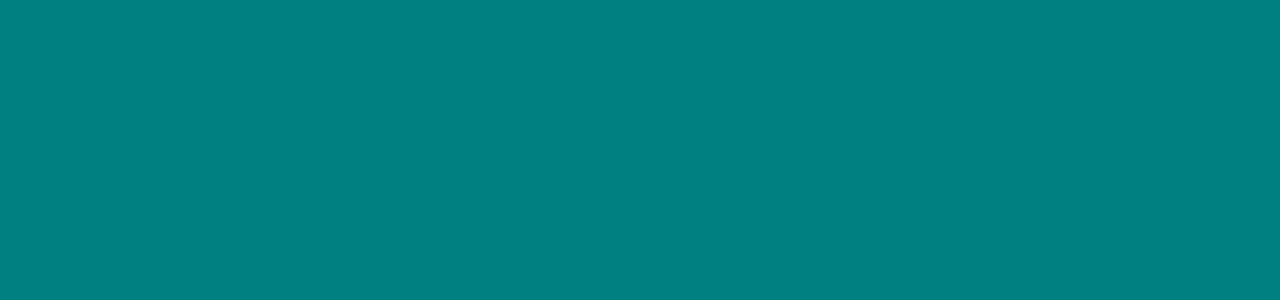
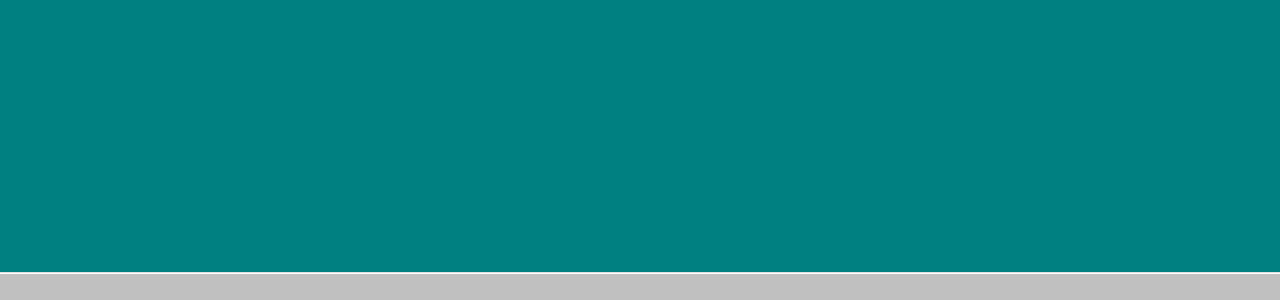
Before and after one commit to rpsloup/rpsloup.github.io, a React (Vite) app: page / in a window 1280 px wide. Shown: the part 500-800 px from the top of the page. Built offline with nearby package versions, Linux system fonts and the light colour scheme.

Commit message:
Creating the Taskbar component

```diff
--- a/src/App.tsx
+++ b/src/App.tsx
@@ -1,7 +1,12 @@
 import Desktop from './components/Desktop';
+import Taskbar from './components/Taskbar/Taskbar.component';
 
 import './styles/reset.scss';
 
-const App = (): JSX.Element => <Desktop />;
+const App = (): JSX.Element => (
+  <Desktop>
+    <Taskbar />
+  </Desktop>
+);
 
 export default App;
--- a/src/components/Desktop/Desktop.component.tsx
+++ b/src/components/Desktop/Desktop.component.tsx
@@ -1,5 +1,13 @@
+import React from 'react';
+
 import './Desktop.styles.scss';
 
-const Desktop = (): JSX.Element => <div className="desktop"></div>;
+interface Props {
+  children: React.ReactNode;
+}
+
+const Desktop = ({ children }: Props): JSX.Element => (
+  <div className="desktop">{children}</div>
+);
 
 export default Desktop;
--- /dev/null
+++ b/src/components/Taskbar/Taskbar.component.tsx
@@ -0,0 +1,5 @@
+import './Taskbar.styles.scss';
+
+const Taskbar = (): JSX.Element => <div className="taskbar"></div>;
+
+export default Taskbar;
--- /dev/null
+++ b/src/components/Taskbar/Taskbar.styles.scss
@@ -0,0 +1,11 @@
+.taskbar {
+  position: fixed;
+  bottom: 0;
+  left: 0;
+  width: 100%;
+  height: 27px;
+  outline: 1px solid #dfdfdf;
+  background-color: #c0c0c0;
+  border-top: 1px solid #ffffff;
+  z-index: 100;
+}
--- /dev/null
+++ b/src/components/Taskbar/index.ts
@@ -0,0 +1,3 @@
+import Taskbar from './Taskbar.component';
+
+export default Taskbar;
```
